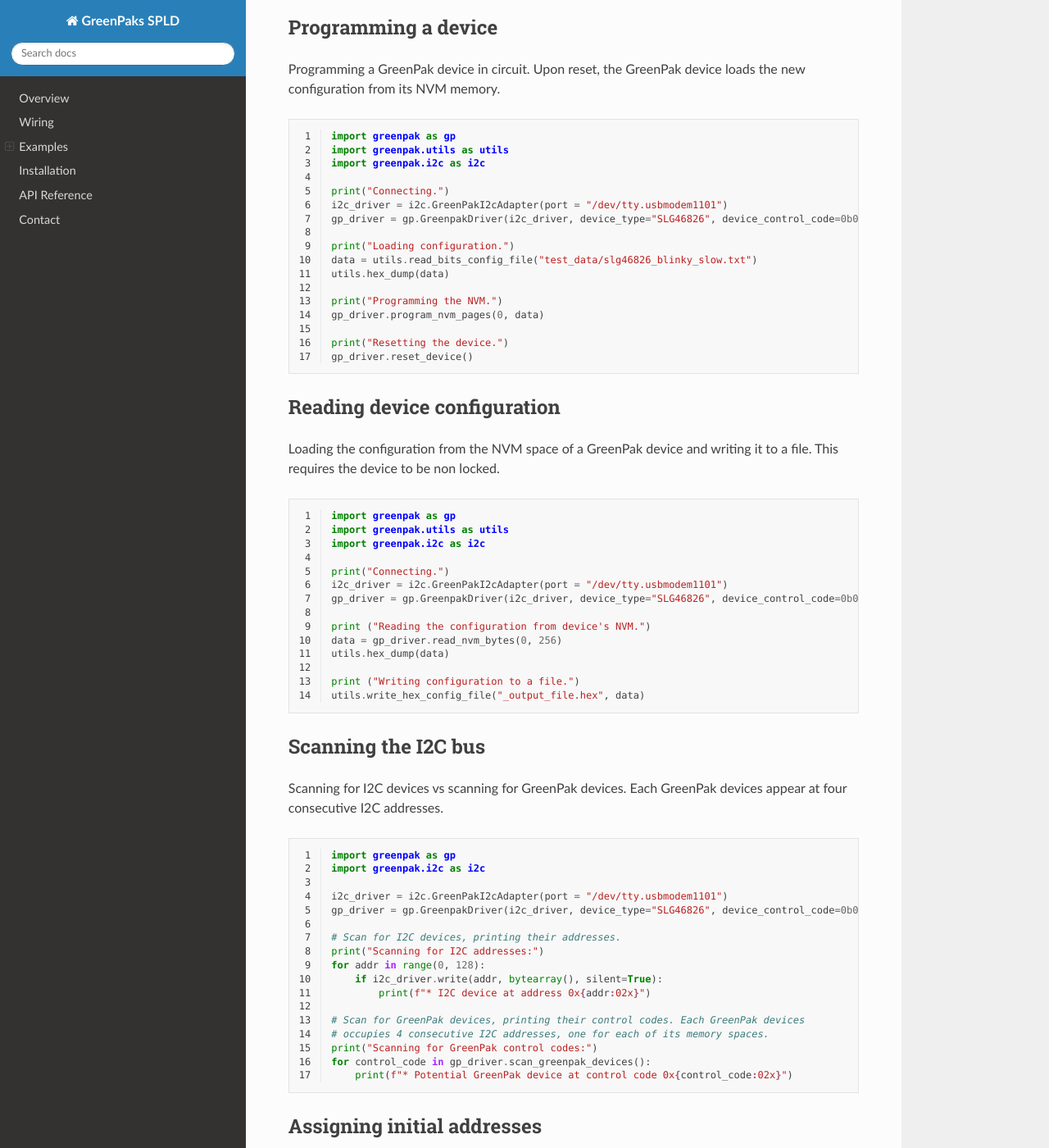
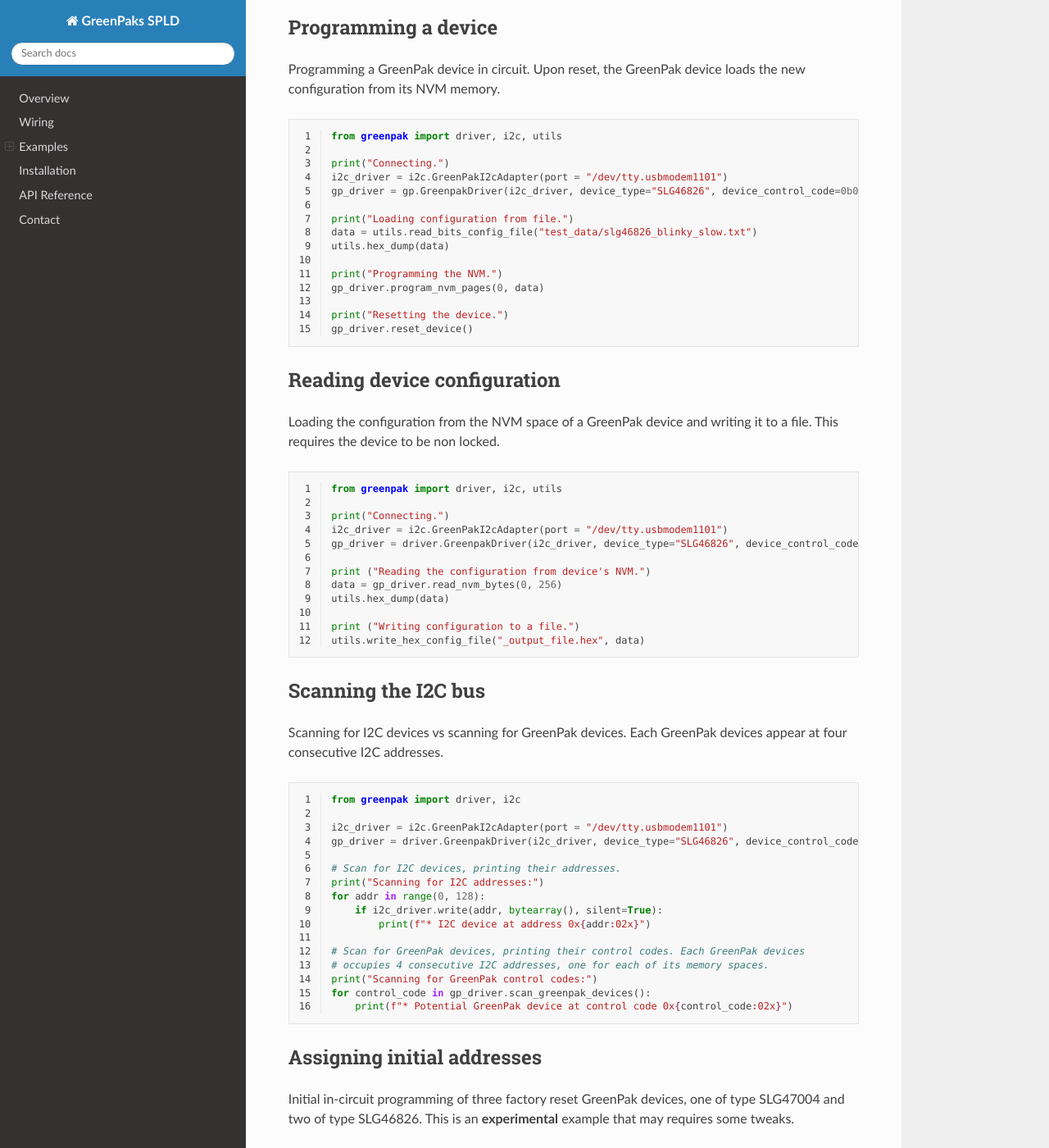
Before and after one commit to zapta/greenpak, a Sphinx documentation site: the page built from docs/index.rst, in a window 1280 px wide and 1400 px high, scrolled down 864 px. Shown: the whole window at 82% size. Built offline with Sphinx 7.4.7 and the Read the Docs theme 2.0.0, drawn with Linux system fonts in a browser that asks for light colours; some of the changed text lies outside the part shown.

Commit message:
Updated examples.

```diff
--- a/docs/index.rst
+++ b/docs/index.rst
@@ -50,15 +50,13 @@ new configuration from its NVM memory.
 .. code-block:: python
   :linenos:
 
-  import greenpak as gp
-  import greenpak.utils as utils
-  import greenpak.i2c as i2c
+  from greenpak import driver, i2c, utils
 
   print("Connecting.")
   i2c_driver = i2c.GreenPakI2cAdapter(port = "/dev/tty.usbmodem1101")
   gp_driver = gp.GreenpakDriver(i2c_driver, device_type="SLG46826", device_control_code=0b0001)
 
-  print("Loading configuration.")
+  print("Loading configuration from file.")
   data = utils.read_bits_config_file("test_data/slg46826_blinky_slow.txt")
   utils.hex_dump(data)
 
@@ -78,13 +76,11 @@ to a file. This requires the device to be non locked.
 .. code-block:: python
   :linenos:
 
-  import greenpak as gp
-  import greenpak.utils as utils
-  import greenpak.i2c as i2c
+  from greenpak import driver, i2c, utils
 
   print("Connecting.")
   i2c_driver = i2c.GreenPakI2cAdapter(port = "/dev/tty.usbmodem1101")
-  gp_driver = gp.GreenpakDriver(i2c_driver, device_type="SLG46826", device_control_code=0b0001)
+  gp_driver = driver.GreenpakDriver(i2c_driver, device_type="SLG46826", device_control_code=0b0001)
 
   print ("Reading the configuration from device's NVM.")
   data = gp_driver.read_nvm_bytes(0, 256)
@@ -102,11 +98,10 @@ four consecutive I2C addresses.
 .. code-block:: python
   :linenos:
 
-  import greenpak as gp
-  import greenpak.i2c as i2c
+  from greenpak import driver, i2c
 
   i2c_driver = i2c.GreenPakI2cAdapter(port = "/dev/tty.usbmodem1101")
-  gp_driver = gp.GreenpakDriver(i2c_driver, device_type="SLG46826", device_control_code=0b0001)
+  gp_driver = driver.GreenpakDriver(i2c_driver, device_type="SLG46826", device_control_code=0b0001)
 
   # Scan for I2C devices, printing their addresses.
   print("Scanning for I2C addresses:")
@@ -130,8 +125,7 @@ some tweaks.
 .. code-block:: python
   :linenos:
 
-  import greenpak as gp
-  import greenpak.i2c as i2c
+  from greenpak import driver, i2c
 
   def scan():
     for control_code in gp_driver.scan_greenpak_devices():
@@ -142,7 +136,7 @@ some tweaks.
 
   # Initially all three devices respond to control code 1.
   i2c_driver = i2c.GreenPakI2cAdapter(port = "/dev/tty.usbmodem1101")
-  gp_driver = gp.GreenpakDriver(i2c_driver, device_type="SLG46826", device_control_code=0b0001)
+  gp_driver = driver.GreenpakDriver(i2c_driver, device_type="SLG46826", device_control_code=0b0001)
 
   # At this points, all the devices are at the Renesas's default control code 1.
   print("Scan before:")
```
Also changed, not shown: 4 other files.
